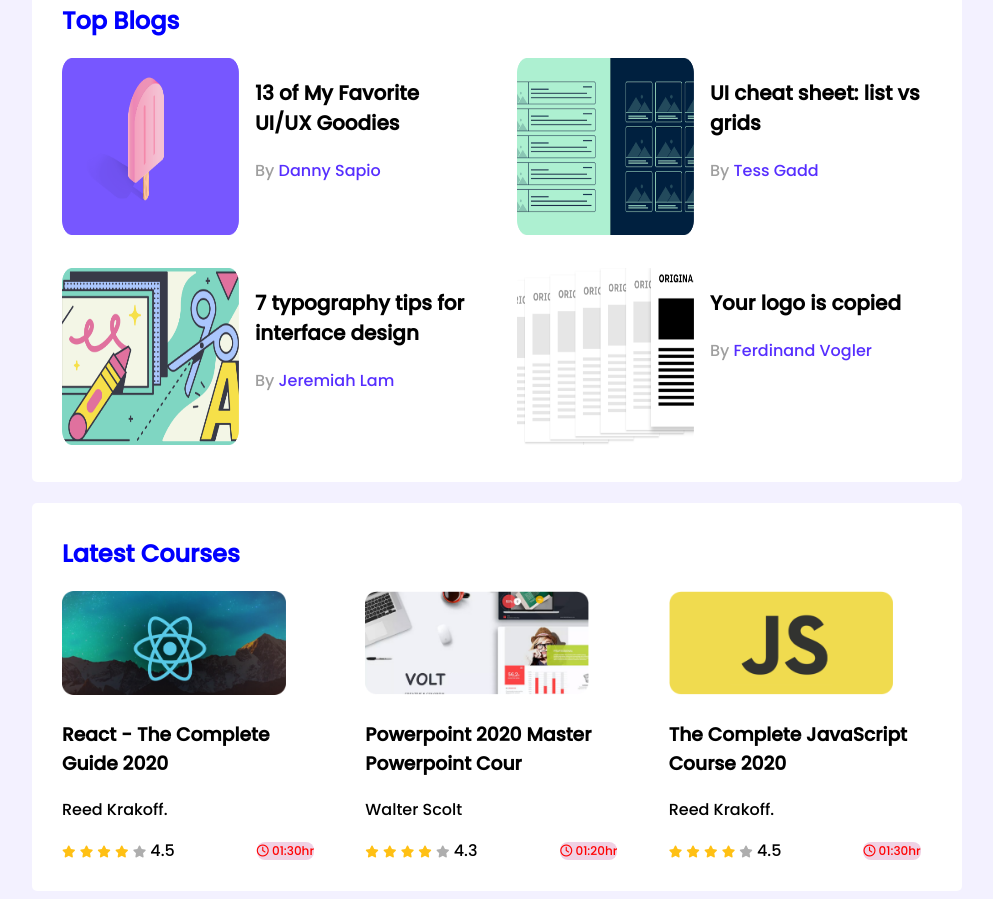
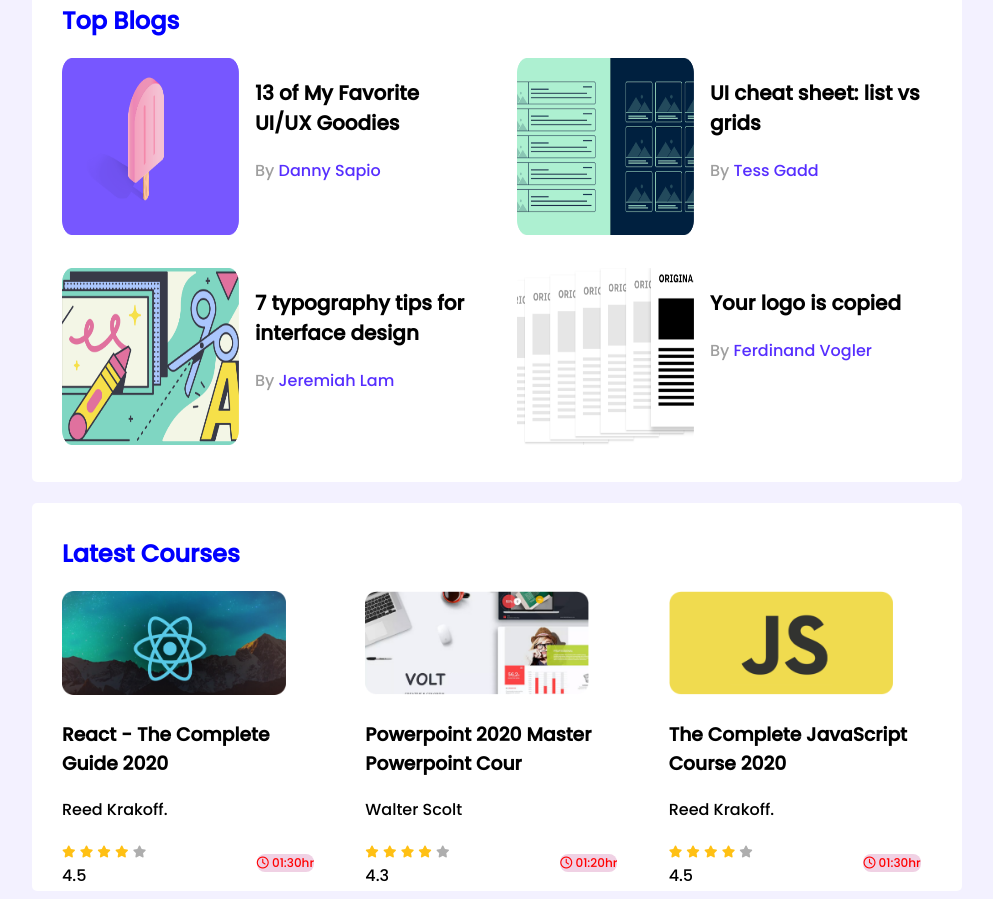
Before and after one commit to SumitaAkter/leader-board-css3, a plain HTML site: page index.html in a window 1280 px wide. Shown: the part 329-1228 px from the top of the page, without its empty margins (143-1136 px from the left). Drawn offline with Linux system fonts and the light colour scheme.

Commit message:
final commit

```diff
--- a/index.html
+++ b/index.html
@@ -112,7 +112,7 @@
                                 <i class="fa-solid fa-star filled"></i>
                                 <i class="fa-solid fa-star filled"></i>
                                 <i class="fa-solid fa-star empty"></i>
-                                <span>4.5</span>
+                                <div>4.5</div>
                             </div>
 
                             <div class="course-duration">
@@ -136,7 +136,7 @@
                                 <i class="fa-solid fa-star filled"></i>
                                 <i class="fa-solid fa-star filled"></i>
                                 <i class="fa-solid fa-star empty"></i>
-                                <span>4.3</span>
+                                <div>4.3</div>
                             </div>
 
                             <div class="course-duration">
@@ -160,7 +160,7 @@
                                 <i class="fa-solid fa-star filled"></i>
                                 <i class="fa-solid fa-star filled"></i>
                                 <i class="fa-solid fa-star empty"></i>
-                                <span>4.5</span>
+                                <div>4.5</div>
                             </div>
 
                             <div class="course-duration">
```
